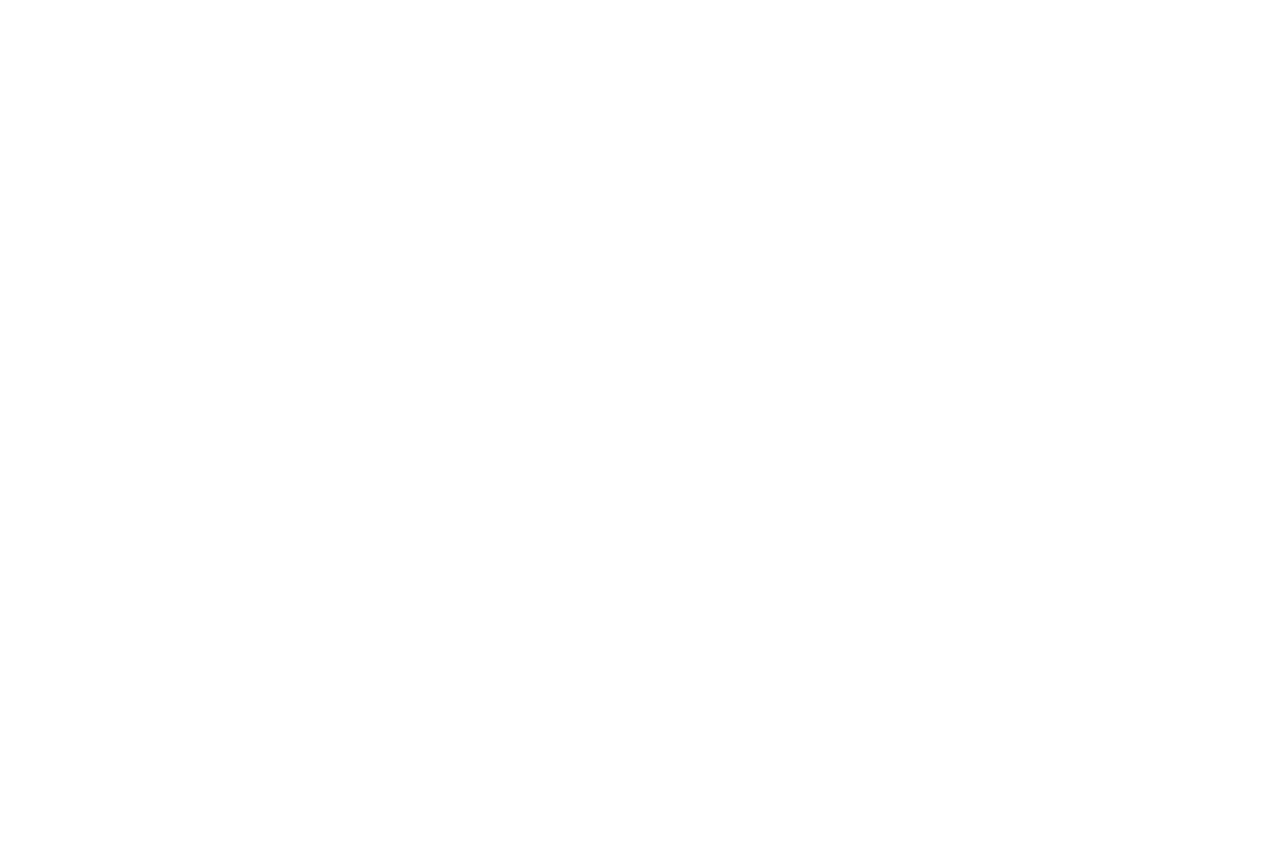
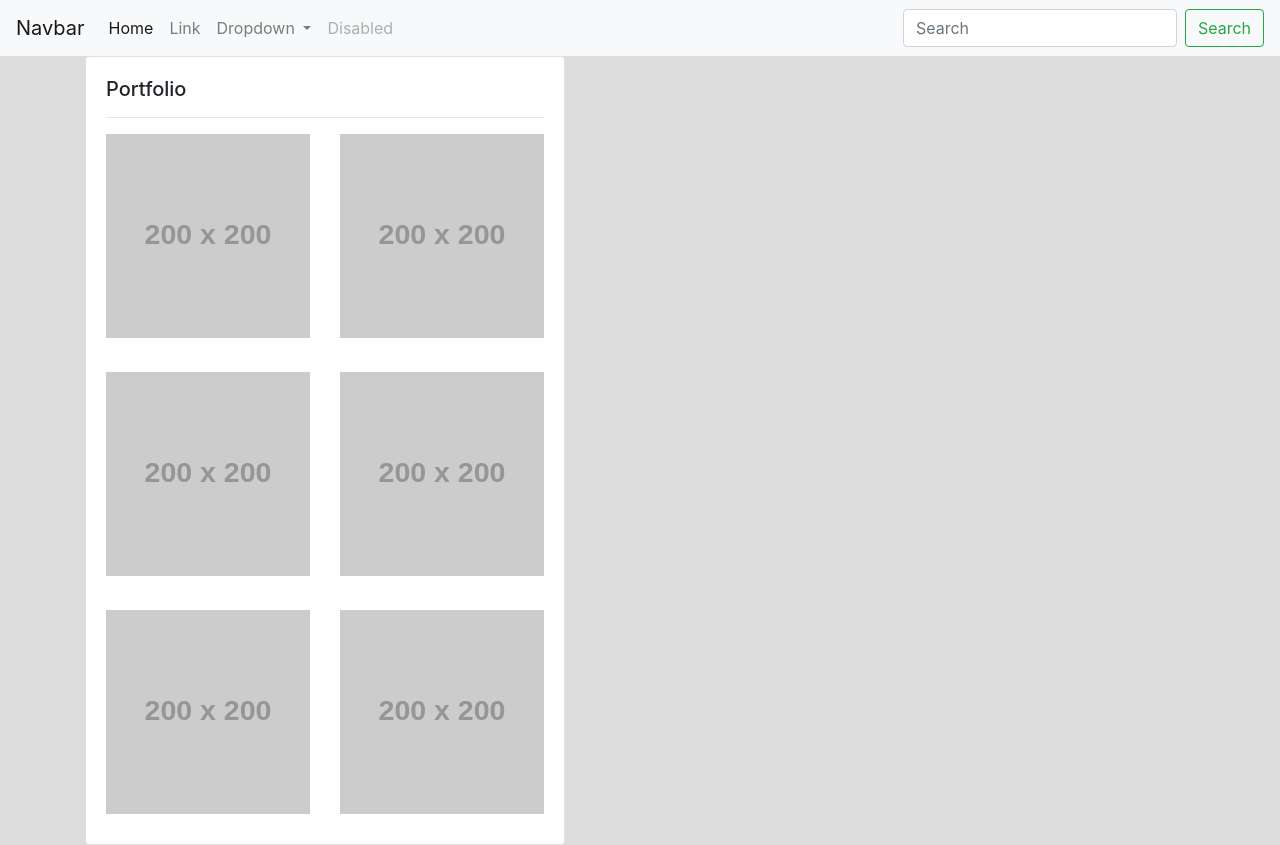
Before and after one commit to MegaGrega/Responsive-Portfolio, a plain HTML site: page portfolio.html in a window 1280 px wide. Before the commit the page ends 800 px from the top, so only its background shows below. Drawn offline with nearby package versions, Linux system fonts and the light colour scheme; placeholder pictures from the web are drawn by us.

Commit message:
added style.css and basic grid formatting for index.html and portfolio.html

```diff
--- a/index.html
+++ b/index.html
@@ -3,10 +3,12 @@
 <head>
     <meta charset="UTF-8">
     <meta name="viewport" content="width=device-width, initial-scale=1.0">
-    <title>Portfolio Home</title>
+    <title>About Me</title>
     <link rel="stylesheet" href="https://stackpath.bootstrapcdn.com/bootstrap/4.5.0/css/bootstrap.min.css" integrity="sha384-9aIt2nRpC12Uk9gS9baDl411NQApFmC26EwAOH8WgZl5MYYxFfc+NcPb1dKGj7Sk" crossorigin="anonymous">
+    <link rel="stylesheet" href="style.css">
 </head>
 <body>
+    <!-- Added basic Navbar -->
     <nav class="navbar navbar-expand-lg navbar-light bg-light">
   <a class="navbar-brand" href="#">Navbar</a>
   <button class="navbar-toggler" type="button" data-toggle="collapse" data-target="#navbarSupportedContent" aria-controls="navbarSupportedContent" aria-expanded="false" aria-label="Toggle navigation">
@@ -42,26 +44,29 @@
     </form>
   </div>
     </nav>
+
     <div class="container">
         <div class="row">
             <div class="col-md-6">
-                <div class="card">
+                <div class="card";>
                     <div class="card-body">
                         <div class="row">
                             <div class="col-md-12">
-                                <h5 class="card-title">Portfolio</h5>
+                                <h5 class="card-title">About Me</h5>
                                 <hr>
                             </div>
                         </div>
                         <div class="row">
                             <div class="col-md-6">
-                                <img class="img-fluid" src="http://placehold.it/200x200">
+                                <img class="img" class="stuff" src="http://placehold.it/200x200">
                             </div>
-                            <br>
                             <div class="col-md-6">
-                                <img class="img-fluid" src="http://placehold.it/200x200">
+                                <p>
+                                    Lorem ipsum dolor sit amet consectetur adipisicing elit. Ad doloribus vero natus! Ex provident unde quas facilis ea. Ad voluptatum repellendus ex modi error cumque? Est adipisci nesciunt assumenda. Ullam. Lorem ipsum dolor sit amet consectetur adipisicing elit. Dolore rem earum expedita vitae molestias reprehenderit veritatis, aliquam perferendis sequi. Tempore perferendis veritatis illum deleniti maiores. Optio odit assumenda iusto rerum?
+                                </p>
                             </div>
                         </div>
+
                     </div>
                   </div>
             </div>
--- a/portfolio.html
+++ b/portfolio.html
@@ -0,0 +1,95 @@
+<!DOCTYPE html>
+<html lang="en">
+<head>
+    <meta charset="UTF-8">
+    <meta name="viewport" content="width=device-width, initial-scale=1.0">
+    <title>Portfolio Home</title>
+    <link rel="stylesheet" href="https://stackpath.bootstrapcdn.com/bootstrap/4.5.0/css/bootstrap.min.css" integrity="sha384-9aIt2nRpC12Uk9gS9baDl411NQApFmC26EwAOH8WgZl5MYYxFfc+NcPb1dKGj7Sk" crossorigin="anonymous">
+    <link rel="stylesheet" href="style.css">
+</head>
+<body>
+    <!-- Added basic Navbar -->
+    <nav class="navbar navbar-expand-lg navbar-light bg-light">
+  <a class="navbar-brand" href="#">Navbar</a>
+  <button class="navbar-toggler" type="button" data-toggle="collapse" data-target="#navbarSupportedContent" aria-controls="navbarSupportedContent" aria-expanded="false" aria-label="Toggle navigation">
+    <span class="navbar-toggler-icon"></span>
+  </button>
+
+  <div class="collapse navbar-collapse" id="navbarSupportedContent">
+    <ul class="navbar-nav mr-auto">
+      <li class="nav-item active">
+        <a class="nav-link" href="#">Home <span class="sr-only">(current)</span></a>
+      </li>
+      <li class="nav-item">
+        <a class="nav-link" href="#">Link</a>
+      </li>
+      <li class="nav-item dropdown">
+        <a class="nav-link dropdown-toggle" href="#" id="navbarDropdown" role="button" data-toggle="dropdown" aria-haspopup="true" aria-expanded="false">
+          Dropdown
+        </a>
+        <div class="dropdown-menu" aria-labelledby="navbarDropdown">
+          <a class="dropdown-item" href="#">Action</a>
+          <a class="dropdown-item" href="#">Another action</a>
+          <div class="dropdown-divider"></div>
+          <a class="dropdown-item" href="#">Something else here</a>
+        </div>
+      </li>
+      <li class="nav-item">
+        <a class="nav-link disabled" href="#" tabindex="-1" aria-disabled="true">Disabled</a>
+      </li>
+    </ul>
+    <form class="form-inline my-2 my-lg-0">
+      <input class="form-control mr-sm-2" type="search" placeholder="Search" aria-label="Search">
+      <button class="btn btn-outline-success my-2 my-sm-0" type="submit">Search</button>
+    </form>
+  </div>
+    </nav>
+    <div class="container">
+        <div class="row">
+            <div class="col-md-6">
+                <div class="card" style="width: 30rem;">
+                    <div class="card-body">
+                        <div class="row">
+                            <div class="col-md-12">
+                                <h5 class="card-title">Portfolio</h5>
+                                <hr>
+                            </div>
+                        </div>
+                        <div class="row">
+                            <div class="col-md-6">
+                                <img class="img-fluid" class="stuff" src="http://placehold.it/200x200">
+                            </div>
+                            <div class="col-md-6">
+                                <img class="img-fluid" class="padding" src="http://placehold.it/200x200">
+                            </div>
+                        </div>
+                        <br>
+                        <div class="row">
+                            <div class="col-md-6">
+                                <img class="img-fluid" class="stuff" src="http://placehold.it/200x200">
+                            </div>
+                            <div class="col-md-6">
+                                <img class="img-fluid" class="padding" src="http://placehold.it/200x200">
+                            </div>
+                        </div>
+                        <br>
+                        <div class="row">
+                            <div class="col-md-6">
+                                <img class="img-fluid" class="stuff" src="http://placehold.it/200x200">
+                            </div>
+                            <div class="col-md-6">
+                                <img class="img-fluid" class="padding" src="http://placehold.it/200x200">
+                            </div>
+                        </div>
+
+                    </div>
+                  </div>
+            </div>
+        </div>
+    </div>
+
+    <script src="https://code.jquery.com/jquery-3.5.1.slim.min.js" integrity="sha384-DfXdz2htPH0lsSSs5nCTpuj/zy4C+OGpamoFVy38MVBnE+IbbVYUew+OrCXaRkfj" crossorigin="anonymous"></script>
+    <script src="https://cdn.jsdelivr.net/npm/popper.js@1.16.0/dist/umd/popper.min.js" integrity="sha384-Q6E9RHvbIyZFJoft+2mJbHaEWldlvI9IOYy5n3zV9zzTtmI3UksdQRVvoxMfooAo" crossorigin="anonymous"></script>
+    <script src="https://stackpath.bootstrapcdn.com/bootstrap/4.5.0/js/bootstrap.min.js" integrity="sha384-OgVRvuATP1z7JjHLkuOU7Xw704+h835Lr+6QL9UvYjZE3Ipu6Tp75j7Bh/kR0JKI" crossorigin="anonymous"></script>
+</body>
+</html>
--- /dev/null
+++ b/style.css
@@ -0,0 +1,30 @@
+body{
+    background-color: gainsboro;
+}
+
+img {
+    margin-bottom: 10px;
+    width: 100%;
+    height: auto;
+    }
+
+/* @media screen and (max-width: 980px) {
+    body {
+      background-color: rgb(129, 39, 39);
+    }
+
+}
+@media screen and (max-width: 768px) {
+    body {
+      background-color: rgb(111, 0, 255);
+    }
+
+    .container {
+      width: 600px;
+    }
+}
+@media screen and (max-width: 640px) {
+    body {
+      background-color: rgb(0, 250, 33);
+    }
+} */
```
